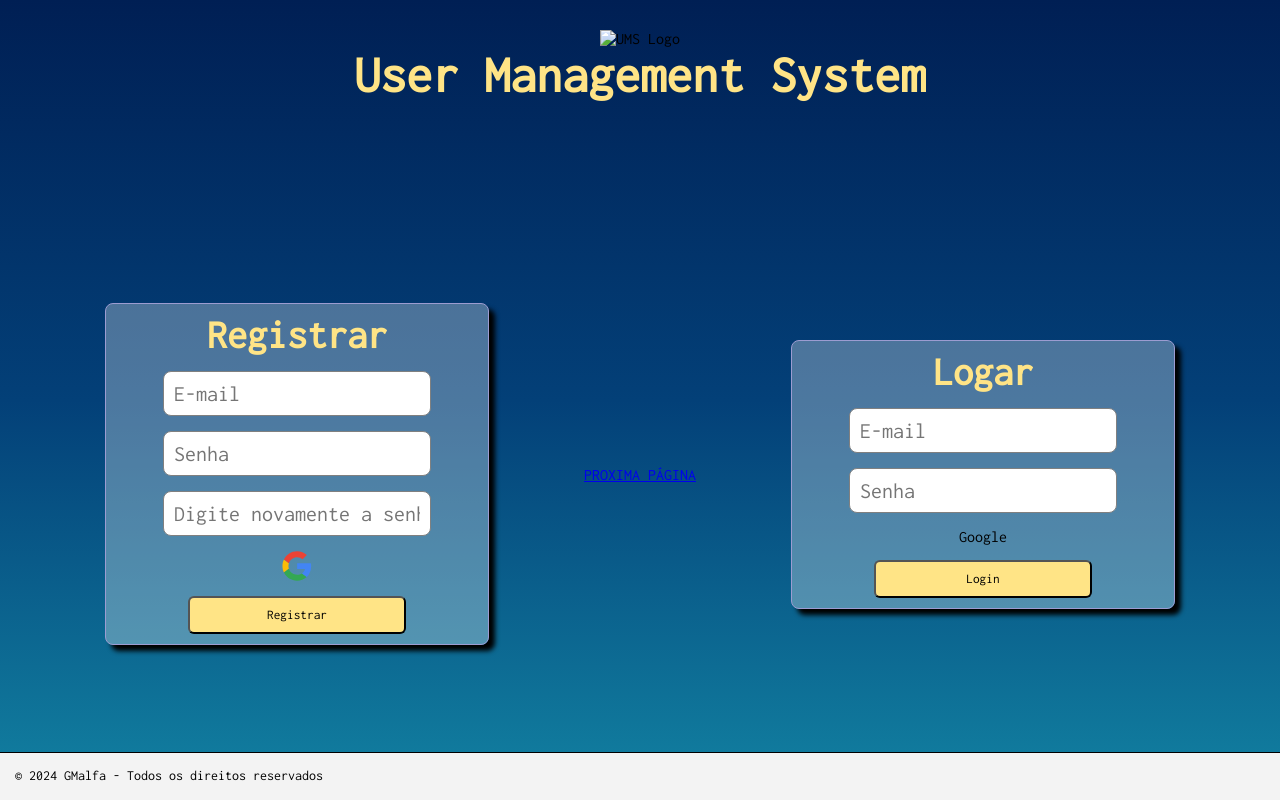
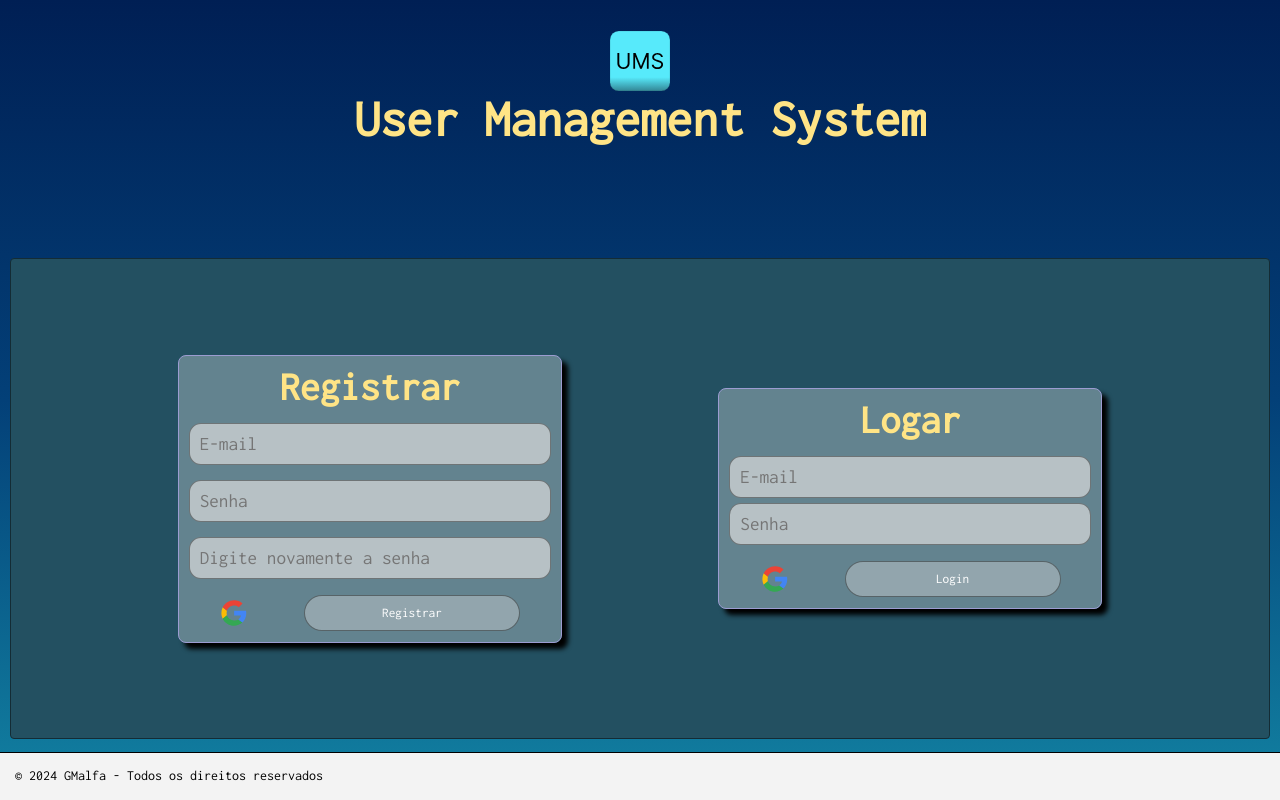
Before and after one commit to Malfaa/ums_js, a plain HTML site: page index.html in a window 1280 px wide. Drawn offline with Linux system fonts and the light colour scheme.

Commit message:
feat: melhorias no layout, adição de novos elementos svg e arquivos js

```diff
--- a/index.html
+++ b/index.html
@@ -9,58 +9,82 @@
   </head>
   <body>
     <header>
-      <img src="" alt="UMS Logo" title="User Management System" />
+      <img
+        src="/res/images/logo-240.svg"
+        alt="UMS Logo"
+        title="User Management System"
+        height="60px"
+        width="60px"
+      />
       <h1>User Management System</h1>
     </header>
     <main>
-      <section id="registrar">
+      <section class="registrar">
         <h2>Registrar</h2>
         <input
           type="email"
           name="email"
-          class="caixas_de_texto"
+          class="campo-texto"
           placeholder="E-mail"
         />
         <input
           type="password"
           name="senha"
-          class="caixas_de_texto"
+          class="campo-texto"
           placeholder="Senha"
         />
         <input
           type="password"
           name="senha"
-          class="caixas_de_texto"
+          class="campo-texto"
           placeholder="Digite novamente a senha"
         />
+        <div class="area-de-registrar">
           <input
             type="image"
             src="/res/images/google-color-svgrepo-com.svg"
-          alt="Google register"
+            alt="Registrar via Google"
+            title="Registrar via Google"
             height="30px"
             width="30px"
-          class="registrar_google"
+            class="google"
           />
-
-        <button type="submit">Registrar</button>
+          <button type="submit" id="registrar" class="botao-registrar">
+            Registrar
+          </button>
+        </div>
       </section>
-      <a href="/pages/users.html">PROXIMA PÁGINA</a>
-      <section id="login">
+      <section class="login">
         <h2>Logar</h2>
+        <div class="area-de-logar">
           <input
             type="email"
             name="email"
-          class="caixas_de_texto"
+            class="campo-texto"
             placeholder="E-mail"
           />
           <input
             type="password"
             name="senha"
-          class="caixas_de_texto"
+            class="campo-texto"
             placeholder="Senha"
           />
-        <section id="login_externo">Google</section>
-        <button type="submit">Login</button>
+        </div>
+        <div class="area-de-registrar">
+          <input
+            type="image"
+            src="/res/images/google-color-svgrepo-com.svg"
+            alt="Registrar via Google"
+            title="Registrar via Google"
+            height="30px"
+            width="30px"
+            class="google"
+          />
+          <button type="submit" id="login" class="botao-registrar">
+            Login
+          </button>
+          <a href="/pages/users.html" style="display: none">PROXIMA PÁGINA</a>
+        </div>
       </section>
     </main>
     <footer>© 2024 GMalfa - Todos os direitos reservados</footer>
--- a/style.css
+++ b/style.css
@@ -47,10 +47,24 @@ html {
   background-image: linear-gradient(to bottom, #001f54, #034078, #1282a2);
   font-family: "Inconsolata";
   overflow-x: hidden;
-  padding-top: 100px;
+  padding-top: 80px;
 }
 
-@media (max-width: 575px) and (orientation: landscape){
+.campo-texto {
+  display: flex;
+  /* flex-grow: 1; */
+  width: 100%;
+  height: 10%;
+  padding: 10px;
+  align-items: center;
+  font-size: larger;
+  gap: 10px;
+  border-radius: 12px;
+  border: 1px solid rgba(0, 0, 0, 0.4);
+  background: rgba(220, 220, 220, 0.7);
+}
+
+@media (max-width: 575px) and (orientation: landscape) {
   html {
     width: 100%;
     height: 100%;
@@ -63,9 +77,8 @@ html {
   }
 }
 
-  /*Small	sm*/
+/*Small	sm*/
 @media (min-width: 576px) {
-
 }
 /*Medium	md*/
 @media (min-width: 768px) {
--- a/styles/login.css
+++ b/styles/login.css
@@ -7,12 +7,124 @@ html{
     background-image: linear-gradient( to bottom, #001F54, #034078, #1282A2);
 }*/
 
+* {
+  overflow-y: scroll;
+}
 
+html {
+  padding-top: 1px;
+}
+
+header {
+  text-align: center;
+  color: white;
+}
+
+h1 {
+  color: #ffe486;
+}
+
+main {
+  display: flex;
+  flex-direction: column;
+  align-items: center;
+  margin-top: 5px;
+  height: 100%;
+  width: 94vw;
+  background-color: #235061;
+  border: 1px #142c35 solid;
+  border-radius: 4px;
+  overflow-y: scroll;
+}
+
+.registrar,
+.login {
+  display: flex;
+  flex-direction: column;
+  align-items: center;
+  justify-content: space-between;
+  gap: 5px;
+  width: 100%;
+  padding: 5px 5px 0 5px;
+  /*height: 32vh;*/
+  color: #ffe486;
+}
+
+.area-de-logar {
+  display: flex;
+  flex-direction: column;
+  gap: 5px;
+  width: 100%;
+  /*height: 52%;*/
+}
+
+.area-de-registrar {
+  display: flex;
+  justify-content: space-evenly;
+  width: 100%;
+  gap: 25px;
+  padding: 1px;
+  align-items: center;
+}
+
+.google {
+  padding: 2px;
+}
+
+.campo-texto {
+  height: fit-content;
+}
+
+.botao-registrar,
+.botao-logar {
+  border-radius: 30px;
+  border: 1px solid rgba(0, 0, 0, 0.4);
+  background: rgba(217, 217, 217, 0.4);
+  display: flex;
+  color: white;
+  padding: 10px;
+  flex-direction: column;
+  justify-content: center;
+  align-items: center;
+}
+
+.botao-registrar:hover,
+.botao-logar:hover {
+  background-color: rgba(128, 128, 128, 0.486);
+}
+
+@media (max-width: 480px) and (orientation: landscape) {
+  main {
+    flex-direction: row;
+    height: calc(100vh - 154px);
+  }
+
+  .registrar,
+  .login {
+    justify-content: flex-start;
+  }
+}
+
+@media (orientation: portrait) and (min-height: 700px) {
+  main {
+    height: calc(100vh - 22vh);
+    justify-content: space-around;
+  }
+}
+/*Small	sm*/
+@media (min-width: 576px) {
+}
+/*Medium	md*/
+@media (min-width: 768px) {
+}
 
 @media (min-width: 992px) {
+  * {
+    overflow: hidden;
+  }
+
   body {
     height: 95vh;
-    font-family: "Inconsolata";
   }
 
   header {
@@ -25,12 +137,10 @@ html{
   }
 
   h1 {
-    color: #ffe486;
     font-size: 52px;
   }
 
   h2 {
-    color: #ffe486;
     font-size: 24px;
   }
 
@@ -38,22 +148,27 @@ html{
     display: flex;
     justify-content: space-evenly;
     align-items: center;
+    overflow: hidden;
+    /*flex-wrap: nowrap;*/
+    padding: 10px;
+    flex-direction: row;
     width: 100%;
-    height: 60%;
+    height: 65%;
   }
 
-  #login,
-  #registrar {
+  .login,
+  .registrar {
     display: flex;
     flex-direction: column;
     align-items: center;
+    flex-wrap: wrap;
     padding: 10px;
     border: 1px rgb(156, 156, 209) solid;
     border-radius: 8px;
     box-shadow: 6px 6px 5px black;
     background-color: rgb(255 255 255 / 29%);
     width: 30vw;
-    height: fit-content;
+    /*height: 52vh;*/
     gap: 15px;
   }
 
@@ -61,18 +176,8 @@ html{
     font-size: 40px;
   }
 
-  .login_externo {
-    display: flex;
-    justify-content: center;
-    padding: 10px;
-  }
-
-  .caixas_de_texto {
-    border-radius: 8px;
-    border: 1px grey solid;
-    font-size: 16px;
-    font-size: 22px;
-    padding: 10px;
+  .area-de-logar {
+    justify-content: space-around;
   }
 
   button {
```
Also changed, not shown: js/repositorio/apiservice.js (added, +14 -0 lines), js/repositorio/repositorio.js (added, +26 -0 lines), js/script.js (+3 -26 lines), pages/users.html (+3 -2 lines), styles/users.css (+12 -6 lines), res/images/config_button.svg (added). Lines whose indentation alone changed are shown as unchanged.
